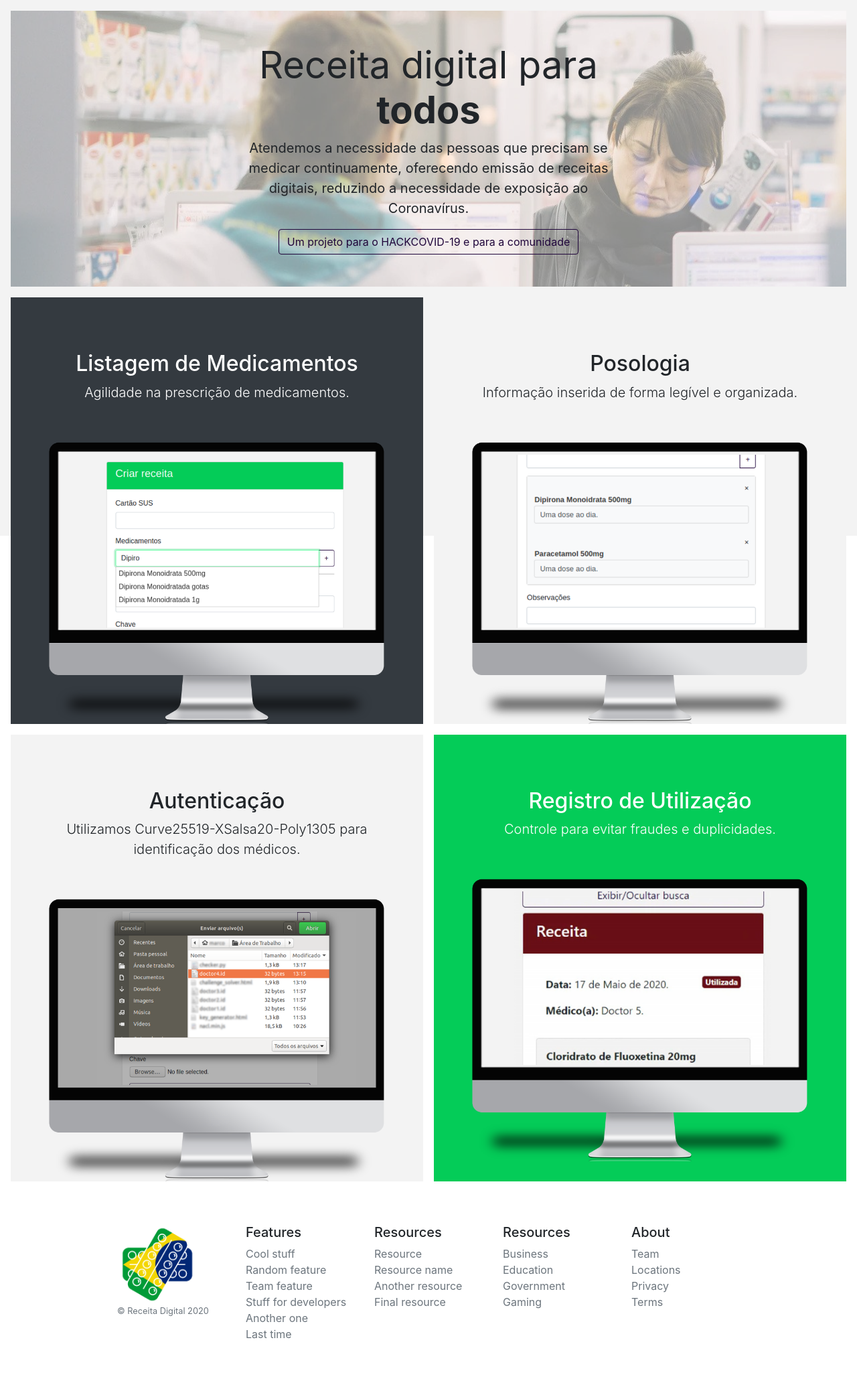
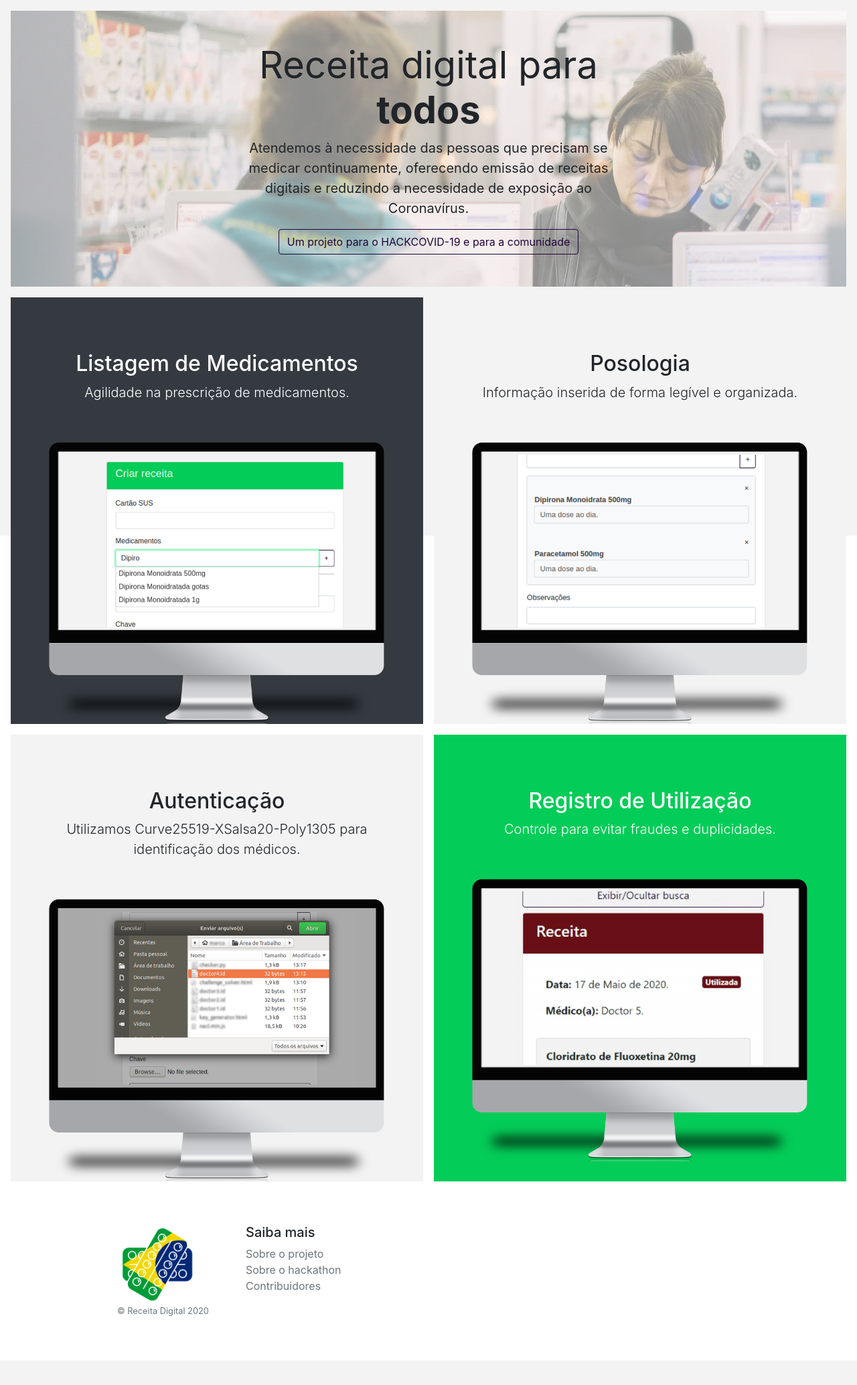
Before and after one commit to hugodavilat/receita_digital, a Django app: page / in a window 1280 px wide. Shown: the part 61-2129 px from the top of the page at 67% size. After the commit the page ends 2026 px from the top, so only its background shows below. Run offline with Django 3.2, Linux system fonts and the light colour scheme; style sheets or scripts are compiled from the project's sources; some libraries are stand-ins or nearby versions.

Commit message:
updating footer

```diff
--- a/templates/pages/index.html
+++ b/templates/pages/index.html
@@ -25,7 +25,7 @@
 <div class="position-relative overflow-hidden p-3 p-md-5 m-md-3 text-center bg-light background">
   <div class="col-md-6 p-lg-6 mx-auto my-6">
     <h1 class="display-4 font-weight-normal">Receita digital para <b>todos</b></h1>
-    <p class="lead font-weight-normal">Atendemos a necessidade das pessoas que precisam se medicar continuamente, oferecendo emissão de receitas digitais, reduzindo a necessidade de exposição ao Coronavírus.</p>
+    <p class="lead font-weight-normal">Atendemos à necessidade das pessoas que precisam se medicar continuamente, oferecendo emissão de receitas digitais e reduzindo a necessidade de exposição ao Coronavírus.</p>
     <a class="btn btn-outline-secondary" href="https://devpost.com/software/receita_digital" target="_blank">Um projeto para o HACKCOVID-19 e para a comunidade</a>
   </div>
   <!--div class="product-device shadow-sm d-none d-md-block"></div>
@@ -107,42 +107,39 @@
       <small class="d-block mb-3 text-muted">&copy; Receita Digital 2020</small>
     </div>
     <div class="col-6 col-md">
-      <h5>Features</h5>
+      <h5>Saiba mais</h5>
       <ul class="list-unstyled text-small">
-        <li><a class="text-muted" href="#">Cool stuff</a></li>
-        <li><a class="text-muted" href="#">Random feature</a></li>
-        <li><a class="text-muted" href="#">Team feature</a></li>
-        <li><a class="text-muted" href="#">Stuff for developers</a></li>
-        <li><a class="text-muted" href="#">Another one</a></li>
-        <li><a class="text-muted" href="#">Last time</a></li>
+        <li><a class="text-muted" href="https://devpost.com/software/receita_digital" target="_blank">Sobre o projeto</a></li>
+        <li><a class="text-muted" href="https://hackcovid-19.devpost.com/?ref_content=default&ref_feature=challenge&ref_medium=discover" target="_blank">Sobre o hackathon</a></li>
+        <li><a class="text-muted" href="https://github.com/hugodavilat/receita_digital/graphs/contributors" target="_blank">Contribuidores</a></li>
       </ul>
     </div>
     <div class="col-6 col-md">
-      <h5>Resources</h5>
+      <!--h5>Resources</h5>
       <ul class="list-unstyled text-small">
         <li><a class="text-muted" href="#">Resource</a></li>
         <li><a class="text-muted" href="#">Resource name</a></li>
         <li><a class="text-muted" href="#">Another resource</a></li>
         <li><a class="text-muted" href="#">Final resource</a></li>
-      </ul>
+      </ul-->
     </div>
     <div class="col-6 col-md">
-      <h5>Resources</h5>
+      <!--h5>Resources</h5>
       <ul class="list-unstyled text-small">
         <li><a class="text-muted" href="#">Business</a></li>
         <li><a class="text-muted" href="#">Education</a></li>
         <li><a class="text-muted" href="#">Government</a></li>
         <li><a class="text-muted" href="#">Gaming</a></li>
-      </ul>
+      </ul-->
     </div>
     <div class="col-6 col-md">
-      <h5>About</h5>
+      <!--h5>About</h5>
       <ul class="list-unstyled text-small">
         <li><a class="text-muted" href="#">Team</a></li>
         <li><a class="text-muted" href="#">Locations</a></li>
         <li><a class="text-muted" href="#">Privacy</a></li>
         <li><a class="text-muted" href="#">Terms</a></li>
-      </ul>
+      </ul-->
     </div>
   </div>
 </footer>
```
